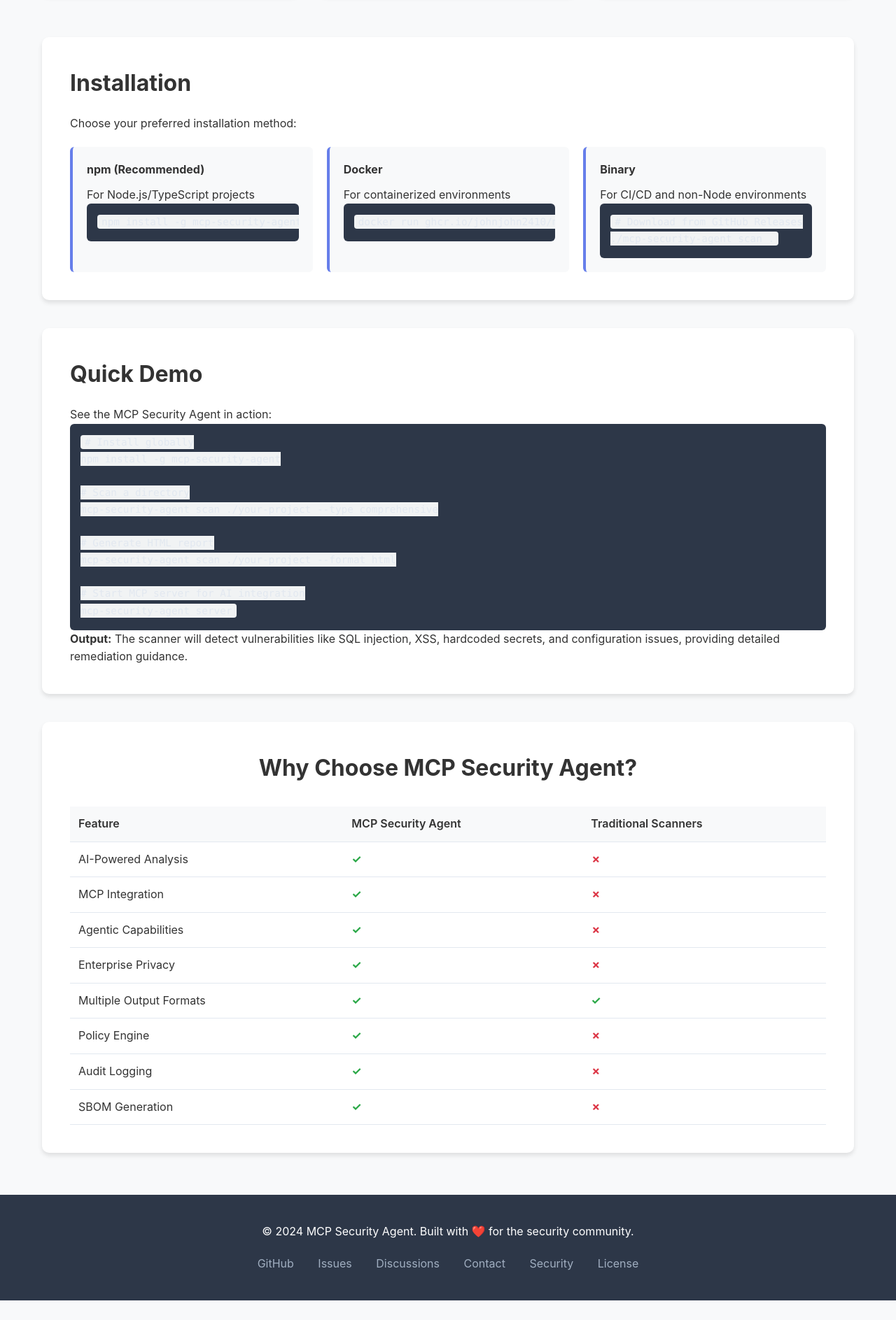
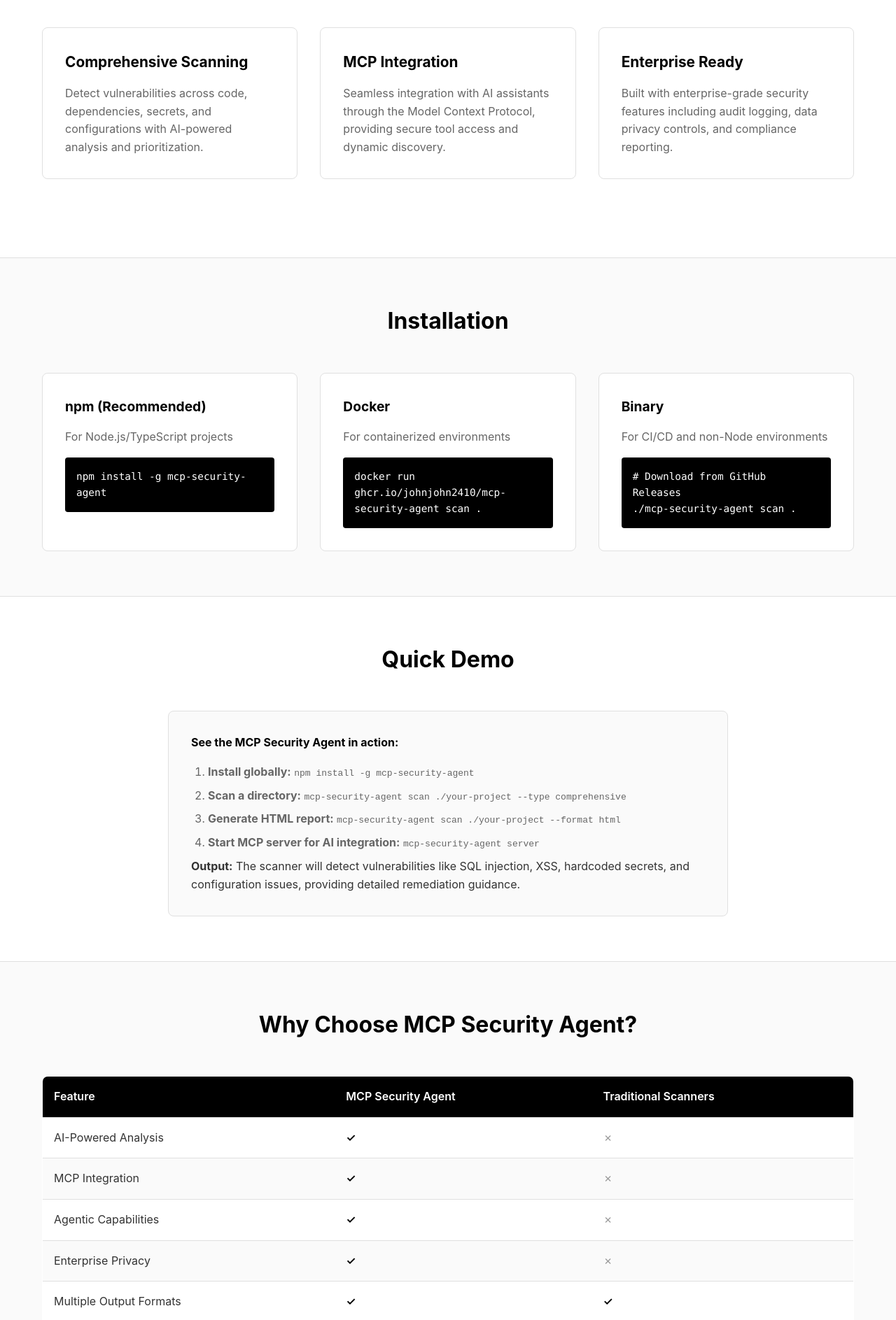
Before and after one commit to johnjohn2410/MCP-Security-Agent, a website: page docs/index.html in a window 1280 px wide. Shown: the part 610-2497 px from the top of the page at 70% size. Before the commit the page ends 2469 px from the top, so only its background shows below. Drawn offline with Linux system fonts and the light colour scheme.

Commit message:
Update website with professional black and white design

```diff
--- a/docs/index.html
+++ b/docs/index.html
@@ -3,7 +3,7 @@
 <head>
     <meta charset="UTF-8">
     <meta name="viewport" content="width=device-width, initial-scale=1.0">
-    <title>MCP Security Agent - Documentation</title>
+    <title>MCP Security Agent - Intelligent Security Scanner</title>
     <style>
         * {
             margin: 0;
@@ -15,7 +15,7 @@
             font-family: -apple-system, BlinkMacSystemFont, 'Segoe UI', Roboto, Oxygen, Ubuntu, Cantarell, sans-serif;
             line-height: 1.6;
             color: #333;
-            background: #f8f9fa;
+            background-color: #ffffff;
         }
 
         .container {
@@ -24,222 +24,350 @@
             padding: 0 20px;
         }
 
+        /* Header */
         header {
-            background: linear-gradient(135deg, #667eea 0%, #764ba2 100%);
-            color: white;
-            padding: 60px 0;
-            text-align: center;
+            background-color: #000000;
+            color: #ffffff;
+            padding: 2rem 0;
+            border-bottom: 1px solid #e0e0e0;
         }
 
-        header h1 {
-            font-size: 3rem;
-            margin-bottom: 20px;
-            font-weight: 700;
+        .header-content {
+            display: flex;
+            justify-content: space-between;
+            align-items: center;
+            flex-wrap: wrap;
         }
 
-        header p {
-            font-size: 1.2rem;
-            opacity: 0.9;
-            max-width: 600px;
-            margin: 0 auto;
+        .logo h1 {
+            font-size: 2rem;
+            font-weight: 700;
+            margin-bottom: 0.5rem;
         }
 
-        .hero-buttons {
-            margin-top: 30px;
+        .logo p {
+            color: #cccccc;
+            font-size: 1.1rem;
+        }
+
+        .cta-buttons {
+            display: flex;
+            gap: 1rem;
+            flex-wrap: wrap;
         }
 
         .btn {
+            padding: 0.75rem 1.5rem;
+            text-decoration: none;
+            border-radius: 4px;
+            font-weight: 600;
+            transition: all 0.2s ease;
             display: inline-block;
-            padding: 12px 24px;
-            margin: 0 10px;
-            background: rgba(255, 255, 255, 0.2);
-            color: white;
-            text-decoration: none;
-            border-radius: 6px;
-            border: 2px solid rgba(255, 255, 255, 0.3);
-            transition: all 0.3s ease;
-        }
-
-        .btn:hover {
-            background: rgba(255, 255, 255, 0.3);
-            transform: translateY(-2px);
         }
 
         .btn-primary {
-            background: #28a745;
-            border-color: #28a745;
+            background-color: #ffffff;
+            color: #000000;
+            border: 2px solid #ffffff;
         }
 
         .btn-primary:hover {
-            background: #218838;
+            background-color: #f0f0f0;
+            border-color: #f0f0f0;
         }
 
-        main {
-            padding: 60px 0;
+        .btn-secondary {
+            background-color: transparent;
+            color: #ffffff;
+            border: 2px solid #ffffff;
         }
 
+        .btn-secondary:hover {
+            background-color: #ffffff;
+            color: #000000;
+        }
+
+        /* Hero Section */
+        .hero {
+            padding: 4rem 0;
+            text-align: center;
+            background-color: #fafafa;
+            border-bottom: 1px solid #e0e0e0;
+        }
+
+        .hero h2 {
+            font-size: 2.5rem;
+            margin-bottom: 1rem;
+            color: #000000;
+        }
+
+        .hero p {
+            font-size: 1.2rem;
+            color: #666666;
+            max-width: 600px;
+            margin: 0 auto 2rem;
+        }
+
+        /* Features */
         .features {
+            padding: 4rem 0;
+        }
+
+        .features h3 {
+            text-align: center;
+            font-size: 2rem;
+            margin-bottom: 3rem;
+            color: #000000;
+        }
+
+        .feature-grid {
             display: grid;
             grid-template-columns: repeat(auto-fit, minmax(300px, 1fr));
-            gap: 30px;
-            margin-bottom: 60px;
+            gap: 2rem;
+            margin-bottom: 3rem;
         }
 
         .feature-card {
-            background: white;
-            padding: 30px;
-            border-radius: 10px;
-            box-shadow: 0 4px 6px rgba(0, 0, 0, 0.1);
-            transition: transform 0.3s ease;
+            padding: 2rem;
+            border: 1px solid #e0e0e0;
+            border-radius: 8px;
+            background-color: #ffffff;
+            transition: transform 0.2s ease, box-shadow 0.2s ease;
         }
 
         .feature-card:hover {
-            transform: translateY(-5px);
+            transform: translateY(-2px);
+            box-shadow: 0 4px 12px rgba(0, 0, 0, 0.1);
         }
 
-        .feature-card h3 {
-            color: #667eea;
-            margin-bottom: 15px;
+        .feature-card h4 {
             font-size: 1.3rem;
+            margin-bottom: 1rem;
+            color: #000000;
         }
 
-        .installation {
-            background: white;
-            padding: 40px;
-            border-radius: 10px;
-            box-shadow: 0 4px 6px rgba(0, 0, 0, 0.1);
-            margin-bottom: 40px;
+        .feature-card p {
+            color: #666666;
         }
 
-        .installation h2 {
-            color: #333;
-            margin-bottom: 20px;
+        /* Installation */
+        .installation {
+            padding: 4rem 0;
+            background-color: #fafafa;
+            border-top: 1px solid #e0e0e0;
+            border-bottom: 1px solid #e0e0e0;
+        }
+
+        .installation h3 {
+            text-align: center;
             font-size: 2rem;
+            margin-bottom: 3rem;
+            color: #000000;
         }
 
         .install-methods {
             display: grid;
             grid-template-columns: repeat(auto-fit, minmax(250px, 1fr));
-            gap: 20px;
-            margin-top: 20px;
+            gap: 2rem;
         }
 
         .install-method {
-            background: #f8f9fa;
-            padding: 20px;
-            border-radius: 6px;
-            border-left: 4px solid #667eea;
+            background-color: #ffffff;
+            padding: 2rem;
+            border: 1px solid #e0e0e0;
+            border-radius: 8px;
         }
 
         .install-method h4 {
-            margin-bottom: 10px;
-            color: #333;
+            font-size: 1.2rem;
+            margin-bottom: 1rem;
+            color: #000000;
         }
 
-        pre {
-            background: #2d3748;
-            color: #e2e8f0;
-            padding: 15px;
-            border-radius: 6px;
-            overflow-x: auto;
-            font-size: 0.9rem;
+        .install-method p {
+            color: #666666;
+            margin-bottom: 1rem;
         }
 
-        code {
-            background: #f1f3f4;
-            padding: 2px 6px;
+        .code-block {
+            background-color: #000000;
+            color: #ffffff;
+            padding: 1rem;
             border-radius: 4px;
             font-family: 'Monaco', 'Menlo', 'Ubuntu Mono', monospace;
+            font-size: 0.9rem;
+            overflow-x: auto;
         }
 
+        /* Demo */
         .demo {
-            background: white;
-            padding: 40px;
-            border-radius: 10px;
-            box-shadow: 0 4px 6px rgba(0, 0, 0, 0.1);
-            margin-bottom: 40px;
+            padding: 4rem 0;
         }
 
-        .demo h2 {
-            color: #333;
-            margin-bottom: 20px;
+        .demo h3 {
+            text-align: center;
             font-size: 2rem;
+            margin-bottom: 3rem;
+            color: #000000;
         }
 
-        .comparison {
-            background: white;
-            padding: 40px;
-            border-radius: 10px;
-            box-shadow: 0 4px 6px rgba(0, 0, 0, 0.1);
+        .demo-content {
+            max-width: 800px;
+            margin: 0 auto;
         }
 
-        .comparison h2 {
-            color: #333;
-            margin-bottom: 30px;
+        .demo-steps {
+            background-color: #fafafa;
+            padding: 2rem;
+            border-radius: 8px;
+            border: 1px solid #e0e0e0;
+        }
+
+        .demo-steps h4 {
+            margin-bottom: 1rem;
+            color: #000000;
+        }
+
+        .demo-steps ol {
+            margin-left: 1.5rem;
+            color: #666666;
+        }
+
+        .demo-steps li {
+            margin-bottom: 0.5rem;
+        }
+
+        /* Comparison */
+        .comparison {
+            padding: 4rem 0;
+            background-color: #fafafa;
+            border-top: 1px solid #e0e0e0;
+        }
+
+        .comparison h3 {
+            text-align: center;
             font-size: 2rem;
+            margin-bottom: 3rem;
+            color: #000000;
+        }
+
+        .comparison-table {
+            width: 100%;
+            border-collapse: collapse;
+            background-color: #ffffff;
+            border: 1px solid #e0e0e0;
+            border-radius: 8px;
+            overflow: hidden;
+        }
+
+        .comparison-table th,
+        .comparison-table td {
+            padding: 1rem;
+            text-align: left;
+            border-bottom: 1px solid #e0e0e0;
+        }
+
+        .comparison-table th {
+            background-color: #000000;
+            color: #ffffff;
+            font-weight: 600;
+        }
+
+        .comparison-table tr:nth-child(even) {
+            background-color: #fafafa;
+        }
+
+        .feature-yes {
+            color: #000000;
+            font-weight: 600;
+        }
+
+        .feature-no {
+            color: #999999;
+        }
+
+        /* Footer */
+        footer {
+            background-color: #000000;
+            color: #ffffff;
+            padding: 3rem 0 2rem;
             text-align: center;
         }
 
-        table {
-            width: 100%;
-            border-collapse: collapse;
-            margin-top: 20px;
+        .footer-content {
+            display: flex;
+            justify-content: space-between;
+            align-items: center;
+            flex-wrap: wrap;
+            margin-bottom: 2rem;
         }
 
-        th, td {
-            padding: 12px;
+        .footer-info {
             text-align: left;
-            border-bottom: 1px solid #e2e8f0;
         }
 
-        th {
-            background: #f8f9fa;
-            font-weight: 600;
+        .footer-info h4 {
+            margin-bottom: 0.5rem;
         }
 
-        .check {
-            color: #28a745;
-            font-weight: bold;
-        }
-
-        .x {
-            color: #dc3545;
-            font-weight: bold;
-        }
-
-        footer {
-            background: #2d3748;
-            color: white;
-            text-align: center;
-            padding: 40px 0;
-            margin-top: 60px;
+        .footer-info p {
+            color: #cccccc;
         }
 
         .footer-links {
-            margin-top: 20px;
+            display: flex;
+            gap: 1.5rem;
+            flex-wrap: wrap;
         }
 
         .footer-links a {
-            color: #a0aec0;
+            color: #ffffff;
             text-decoration: none;
-            margin: 0 15px;
+            transition: color 0.2s ease;
         }
 
         .footer-links a:hover {
-            color: white;
+            color: #cccccc;
         }
 
+        .footer-bottom {
+            border-top: 1px solid #333333;
+            padding-top: 2rem;
+            color: #cccccc;
+        }
+
+        /* Responsive */
         @media (max-width: 768px) {
-            header h1 {
+            .header-content {
+                flex-direction: column;
+                text-align: center;
+                gap: 1rem;
+            }
+
+            .cta-buttons {
+                justify-content: center;
+            }
+
+            .hero h2 {
                 font-size: 2rem;
             }
 
-            .features {
+            .feature-grid {
                 grid-template-columns: 1fr;
             }
 
             .install-methods {
                 grid-template-columns: 1fr;
+            }
+
+            .footer-content {
+                flex-direction: column;
+                gap: 1rem;
+                text-align: center;
+            }
+
+            .footer-links {
+                justify-content: center;
             }
         }
     </style>
@@ -247,79 +375,91 @@
 <body>
     <header>
         <div class="container">
-            <h1>MCP Security Agent</h1>
-            <p>An intelligent, agentic AI security scanner built on the Model Context Protocol (MCP) that actively scans for vulnerabilities and provides automated security analysis.</p>
-            <div class="hero-buttons">
-                <a href="#installation" class="btn btn-primary">Get Started</a>
-                <a href="https://github.com/johnjohn2410/MCP-Security-Agent" class="btn">View on GitHub</a>
+            <div class="header-content">
+                <div class="logo">
+                    <h1>MCP Security Agent</h1>
+                    <p>Intelligent Security Scanner & Agentic AI</p>
+                </div>
+                <div class="cta-buttons">
+                    <a href="https://github.com/johnjohn2410/MCP-Security-Agent" class="btn btn-secondary">View on GitHub</a>
+                    <a href="#installation" class="btn btn-primary">Get Started</a>
+                </div>
             </div>
         </div>
     </header>
 
-    <main class="container">
-        <section class="features">
-            <div class="feature-card">
-                <h3>Core Security Scanning</h3>
-                <p>Comprehensive vulnerability detection across code, dependencies, secrets, and configurations with AI-powered analysis and prioritization.</p>
+    <section class="hero">
+        <div class="container">
+            <h2>Professional Security Scanning</h2>
+            <p>An intelligent, agentic AI security scanner built on the Model Context Protocol (MCP) that actively scans for vulnerabilities and provides automated security analysis.</p>
+        </div>
+    </section>
+
+    <section class="features">
+        <div class="container">
+            <h3>Core Security Features</h3>
+            <div class="feature-grid">
+                <div class="feature-card">
+                    <h4>Comprehensive Scanning</h4>
+                    <p>Detect vulnerabilities across code, dependencies, secrets, and configurations with AI-powered analysis and prioritization.</p>
+                </div>
+                <div class="feature-card">
+                    <h4>MCP Integration</h4>
+                    <p>Seamless integration with AI assistants through the Model Context Protocol, providing secure tool access and dynamic discovery.</p>
+                </div>
+                <div class="feature-card">
+                    <h4>Enterprise Ready</h4>
+                    <p>Built with enterprise-grade security features including audit logging, data privacy controls, and compliance reporting.</p>
+                </div>
             </div>
-            <div class="feature-card">
-                <h3>MCP Integration</h3>
-                <p>Seamless integration with AI assistants through the Model Context Protocol, providing secure tool access and dynamic discovery.</p>
-            </div>
-            <div class="feature-card">
-                <h3>Enterprise Ready</h3>
-                <p>Built with enterprise-grade security features including audit logging, data privacy controls, and compliance reporting.</p>
-            </div>
-        </section>
+        </div>
+    </section>
 
-        <section id="installation" class="installation">
-            <h2>Installation</h2>
-            <p>Choose your preferred installation method:</p>
-
+    <section class="installation" id="installation">
+        <div class="container">
+            <h3>Installation</h3>
             <div class="install-methods">
                 <div class="install-method">
                     <h4>npm (Recommended)</h4>
                     <p>For Node.js/TypeScript projects</p>
-                    <pre><code>npm install -g mcp-security-agent</code></pre>
+                    <div class="code-block">npm install -g mcp-security-agent</div>
                 </div>
-
                 <div class="install-method">
                     <h4>Docker</h4>
                     <p>For containerized environments</p>
-                    <pre><code>docker run ghcr.io/johnjohn2410/mcp-security-agent scan .</code></pre>
+                    <div class="code-block">docker run ghcr.io/johnjohn2410/mcp-security-agent scan .</div>
                 </div>
-
                 <div class="install-method">
                     <h4>Binary</h4>
                     <p>For CI/CD and non-Node environments</p>
-                    <pre><code># Download from GitHub Releases
-./mcp-security-agent scan .</code></pre>
+                    <div class="code-block"># Download from GitHub Releases<br>./mcp-security-agent scan .</div>
                 </div>
             </div>
-        </section>
+        </div>
+    </section>
 
-        <section class="demo">
-            <h2>Quick Demo</h2>
-            <p>See the MCP Security Agent in action:</p>
+    <section class="demo">
+        <div class="container">
+            <h3>Quick Demo</h3>
+            <div class="demo-content">
+                <div class="demo-steps">
+                    <h4>See the MCP Security Agent in action:</h4>
+                    <ol>
+                        <li><strong>Install globally:</strong> <code>npm install -g mcp-security-agent</code></li>
+                        <li><strong>Scan a directory:</strong> <code>mcp-security-agent scan ./your-project --type comprehensive</code></li>
+                        <li><strong>Generate HTML report:</strong> <code>mcp-security-agent scan ./your-project --format html</code></li>
+                        <li><strong>Start MCP server for AI integration:</strong> <code>mcp-security-agent server</code></li>
+                    </ol>
+                    <p><strong>Output:</strong> The scanner will detect vulnerabilities like SQL injection, XSS, hardcoded secrets, and configuration issues, providing detailed remediation guidance.</p>
+                </div>
+            </div>
+        </div>
+    </section>
 
-            <pre><code># Install globally
-npm install -g mcp-security-agent
-
-# Scan a directory
-mcp-security-agent scan ./your-project --type comprehensive
-
-# Generate HTML report
-mcp-security-agent scan ./your-project --format html
-
-# Start MCP server for AI integration
-mcp-security-agent server</code></pre>
-
-            <p><strong>Output:</strong> The scanner will detect vulnerabilities like SQL injection, XSS, hardcoded secrets, and configuration issues, providing detailed remediation guidance.</p>
-        </section>
-
-        <section class="comparison">
-            <h2>Why Choose MCP Security Agent?</h2>
-            <table>
+    <section class="comparison">
+        <div class="container">
+            <h3>Why Choose MCP Security Agent?</h3>
+            <table class="comparison-table">
                 <thead>
                     <tr>
                         <th>Feature</th>
@@ -330,59 +470,67 @@
                 <tbody>
                     <tr>
                         <td>AI-Powered Analysis</td>
-                        <td class="check">✓</td>
-                        <td class="x">✗</td>
+                        <td class="feature-yes">✓</td>
+                        <td class="feature-no">✗</td>
                     </tr>
                     <tr>
                         <td>MCP Integration</td>
-                        <td class="check">✓</td>
-                        <td class="x">✗</td>
+                        <td class="feature-yes">✓</td>
+                        <td class="feature-no">✗</td>
                     </tr>
                     <tr>
                         <td>Agentic Capabilities</td>
-                        <td class="check">✓</td>
-                        <td class="x">✗</td>
+                        <td class="feature-yes">✓</td>
+                        <td class="feature-no">✗</td>
                     </tr>
                     <tr>
                         <td>Enterprise Privacy</td>
-                        <td class="check">✓</td>
-                        <td class="x">✗</td>
+                        <td class="feature-yes">✓</td>
+                        <td class="feature-no">✗</td>
                     </tr>
                     <tr>
                         <td>Multiple Output Formats</td>
-                        <td class="check">✓</td>
-                        <td class="check">✓</td>
+                        <td class="feature-yes">✓</td>
+                        <td class="feature-yes">✓</td>
                     </tr>
                     <tr>
                         <td>Policy Engine</td>
-                        <td class="check">✓</td>
-                        <td class="x">✗</td>
+                        <td class="feature-yes">✓</td>
+                        <td class="feature-no">✗</td>
                     </tr>
                     <tr>
                         <td>Audit Logging</td>
-                        <td class="check">✓</td>
-                        <td class="x">✗</td>
+                        <td class="feature-yes">✓</td>
+                        <td class="feature-no">✗</td>
                     </tr>
                     <tr>
                         <td>SBOM Generation</td>
-                        <td class="check">✓</td>
-                        <td class="x">✗</td>
+                        <td class="feature-yes">✓</td>
+                        <td class="feature-no">✗</td>
                     </tr>
                 </tbody>
             </table>
-        </section>
-    </main>
+        </div>
+    </section>
 
     <footer>
         <div class="container">
-            <p>&copy; 2024 MCP Security Agent. Built with ❤️ for the security community.</p>
-            <div class="footer-links">
-                <a href="https://github.com/johnjohn2410/MCP-Security-Agent">GitHub</a>
-                <a href="https://github.com/johnjohn2410/MCP-Security-Agent/issues">Issues</a>
-                <a href="https://github.com/johnjohn2410/MCP-Security-Agent/discussions">Discussions</a>
-                <a href="mailto:jross3511@yahoo.com">Contact</a>
-                <a href="SECURITY.md">Security</a>
-                <a href="LICENSE">License</a>
+            <div class="footer-content">
+                <div class="footer-info">
+                    <h4>MCP Security Agent</h4>
+                    <p>Professional security scanning for modern development teams</p>
+                </div>
+                <div class="footer-links">
+                    <a href="https://github.com/johnjohn2410/MCP-Security-Agent">GitHub</a>
+                    <a href="https://github.com/johnjohn2410/MCP-Security-Agent/issues">Issues</a>
+                    <a href="https://github.com/johnjohn2410/MCP-Security-Agent/discussions">Discussions</a>
+                    <a href="mailto:jross3511@yahoo.com">Contact</a>
+                    <a href="SECURITY.md">Security</a>
+                    <a href="LICENSE">License</a>
+                </div>
+            </div>
+            <div class="footer-bottom">
+                <p>© 2024 MCP Security Agent. Built for the security community.</p>
             </div>
         </div>
     </footer>
```
